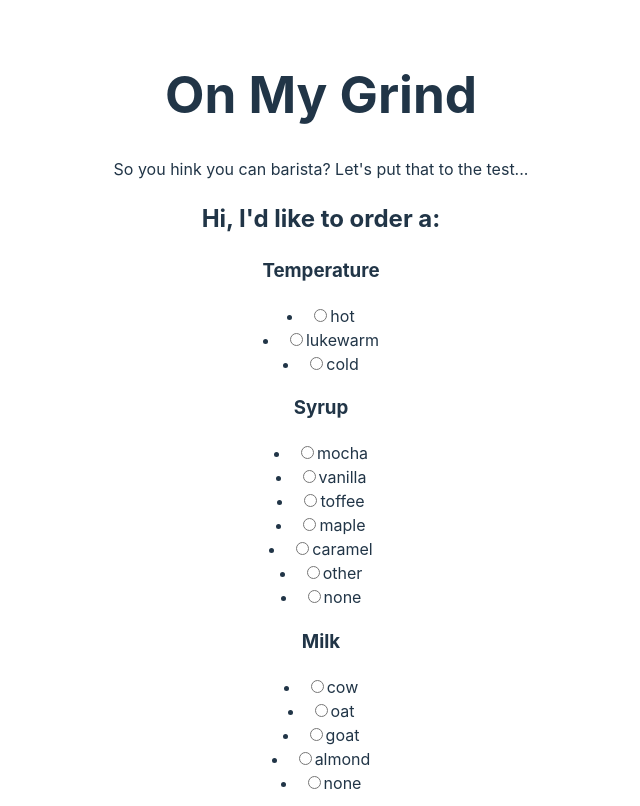
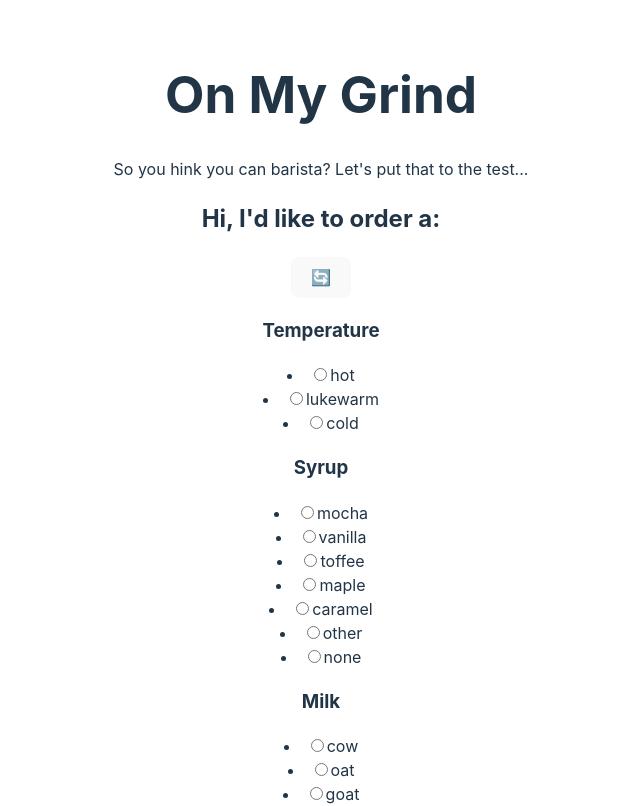
Before and after one commit to quangcito/barista-app, a React (Vite) app: page / in a window 1280 px wide. Shown: the top 806 px of the page, without its empty margins (319-959 px from the left). Built offline with nearby package versions, Linux system fonts and the light colour scheme.

Commit message:
add button generating new drink

```diff
--- a/src/components/baristaForm.jsx
+++ b/src/components/baristaForm.jsx
@@ -1,6 +1,6 @@
 import React, {Component, useState} from "react";
 import RecipeChoices from "./recipeChoices";
-import drinksJson from "./assets/drinks.json"
+import drinksJson from "../assets/drinks.json"
 
 const BaristaForm = () => {
 
@@ -47,6 +47,16 @@ const BaristaForm = () => {
   return (
     <div>
       <h2>Hi, I'd like to order a:</h2>
+      <div className="drink-container">
+        <h2 className="mini-header">{currentDrink}</h2>
+        <button
+          type="new-drink-button"
+          className="button newdrink"
+          onClick={onNewDrink}
+        >
+          🔄
+        </button>
+      </div>
       <form>
 
         <h3>Temperature</h3>
```
